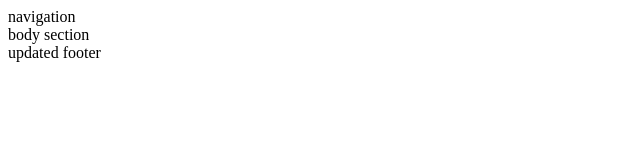
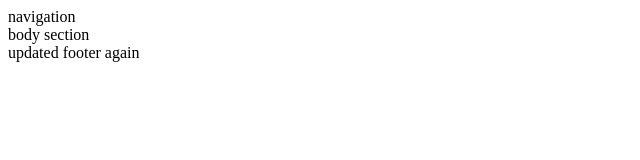
Before and after one commit to MuhammadAns1/testing, a plain HTML site: page index.html in a window 1280 px wide. Shown: the full height of the page, 0-640 px from the left. Drawn offline with Linux system fonts and the light colour scheme.

Commit message:
commit again

```diff
--- a/index.html
+++ b/index.html
@@ -14,7 +14,7 @@
         body section
     </section>
     <footer>
-        updated footer
+        updated footer again
     </footer>
 </body>
 </html>
```
